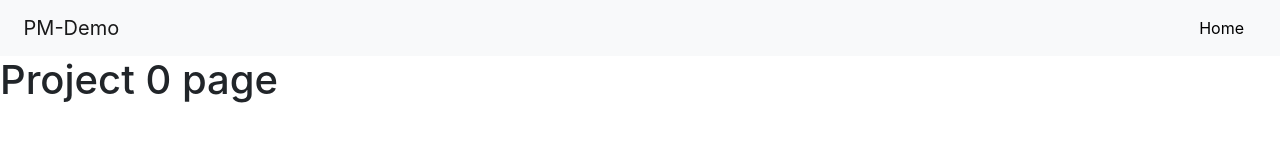
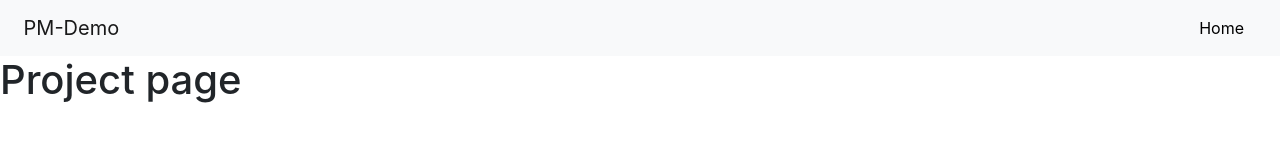
Before and after one commit to AuguestGao/pm-demo, a React (Create React App) app: page /project/0 in a window 1280 px wide. Shown: the top 160 px of the page. Built offline with nearby package versions, Linux system fonts and the light colour scheme.

Commit message:
removed changes in project page

```diff
--- a/src/pages/project.page.jsx
+++ b/src/pages/project.page.jsx
@@ -1,8 +1,5 @@
 import React from "react";
 
-const ProjectPage = ({ match }) => {
-  const { id } = match.params;
-  return <h1>Project {id} page</h1>;
-};
+const ProjectPage = () => <h1>Project page</h1>;
 
 export default ProjectPage;
```
